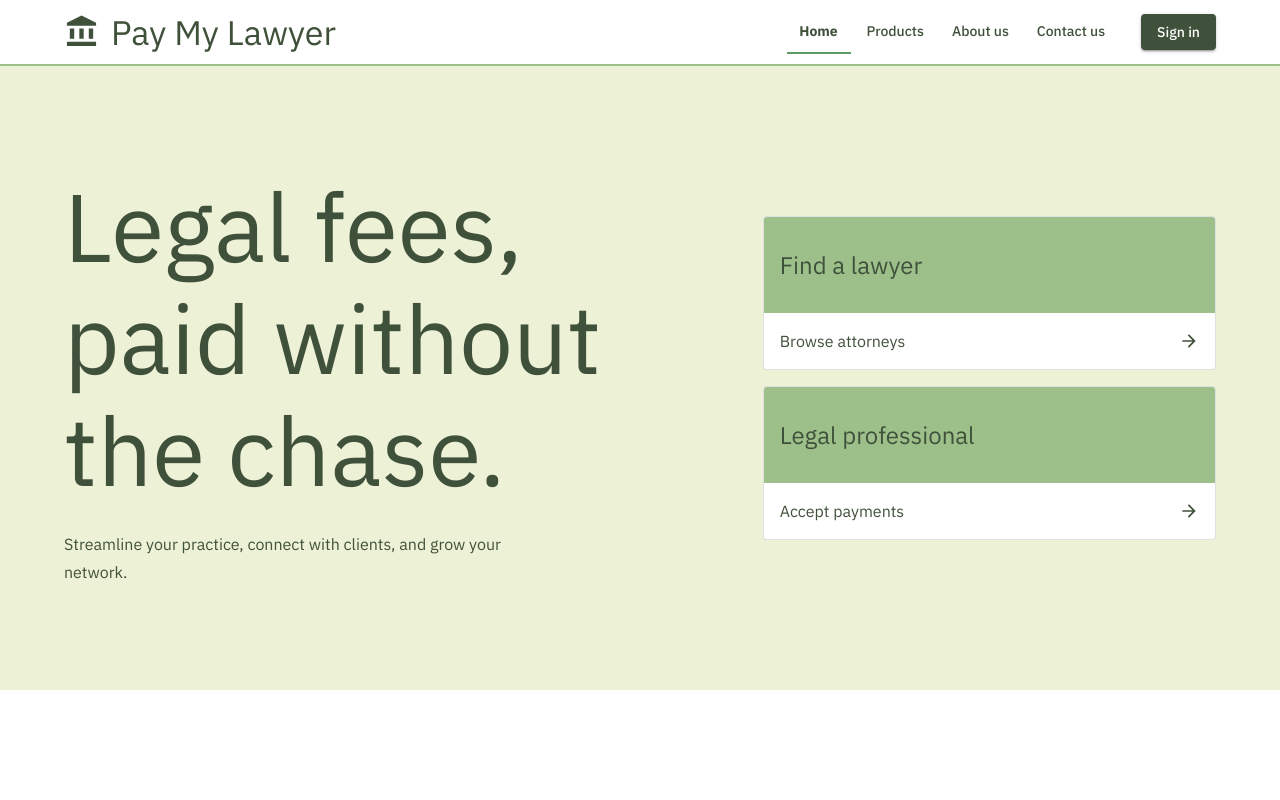
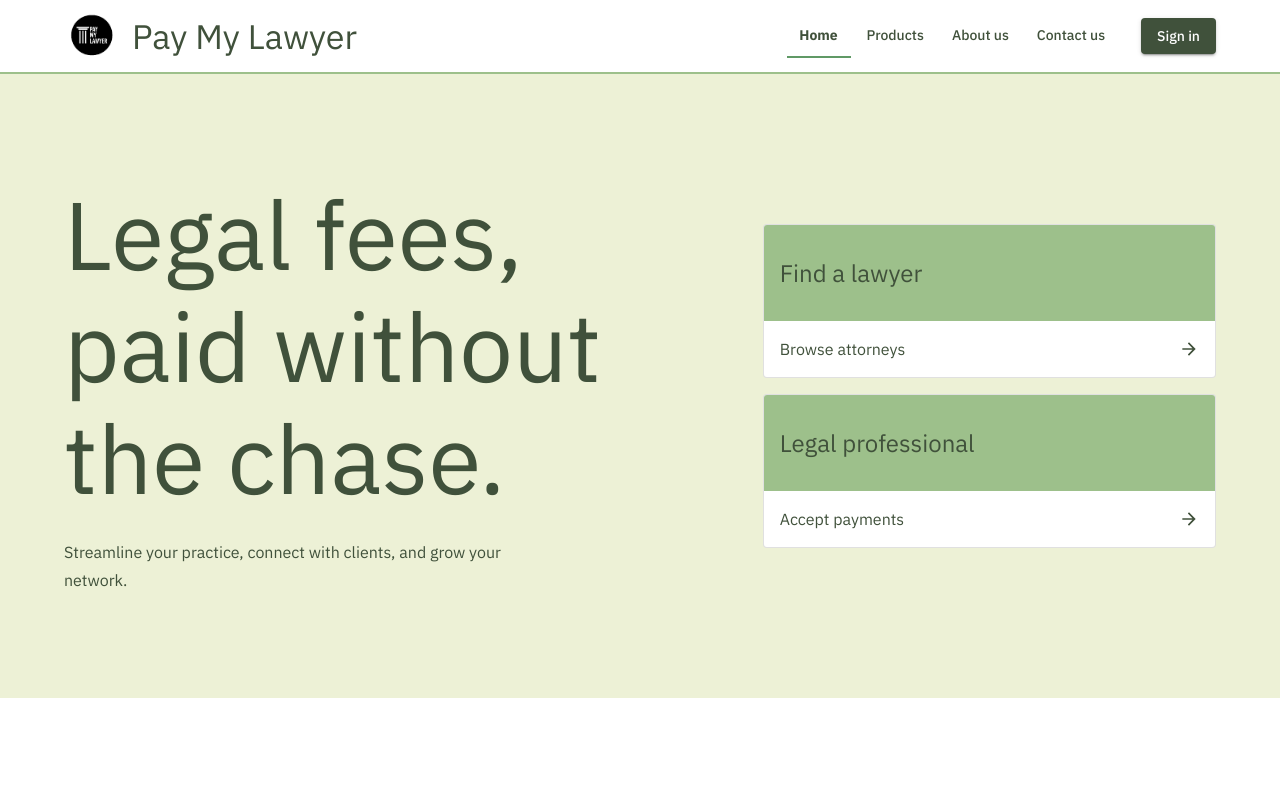
Before and after one commit to rvarela11/pay-my-lawyer, a React (Vite) app: page / in a window 1280 px wide. Shown: the top 800 px of the page. Built offline with nearby package versions, Linux system fonts and the light colour scheme.

Commit message:
Adds Pay My Lawyer logo

```diff
--- a/src/components/Logo/Logo.module.css
+++ b/src/components/Logo/Logo.module.css
@@ -3,3 +3,9 @@
   display: inline-flex;
   gap: 12px;
 }
+
+.image {
+  display: block;
+  height: calc(var(--mui-spacing) * 7);
+  width: auto;
+}
--- a/src/components/Logo/Logo.tsx
+++ b/src/components/Logo/Logo.tsx
@@ -1,6 +1,6 @@
-import AccountBalanceIcon from '@mui/icons-material/AccountBalance';
 import { Link, Typography } from '@mui/material';
 import { Link as RouterLink } from 'react-router';
+import logo from '../../assets/pay-my-lawyer-logo.png';
 import { paths } from '../../routes/paths.ts';
 import styles from './Logo.module.css';
 
@@ -12,7 +12,7 @@ export const Logo = () => (
     to={paths.home}
     underline='none'
   >
-    <AccountBalanceIcon fontSize='large' />
+    <img alt='' className={styles.image} src={logo} />
     <Typography component='span' variant='h4'>
       Pay My Lawyer
     </Typography>
```
Also changed, not shown: src/assets/pay-my-lawyer-logo.png (added).
